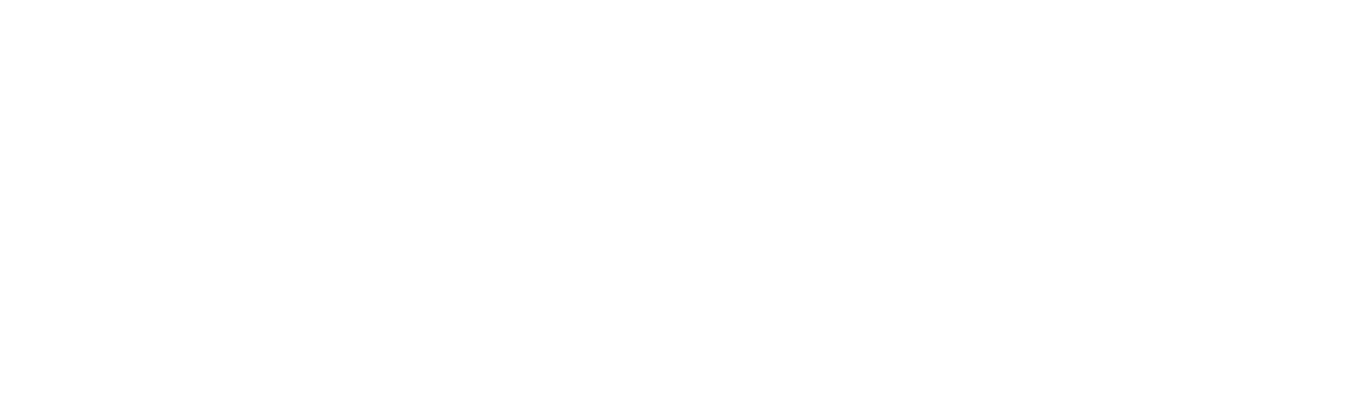
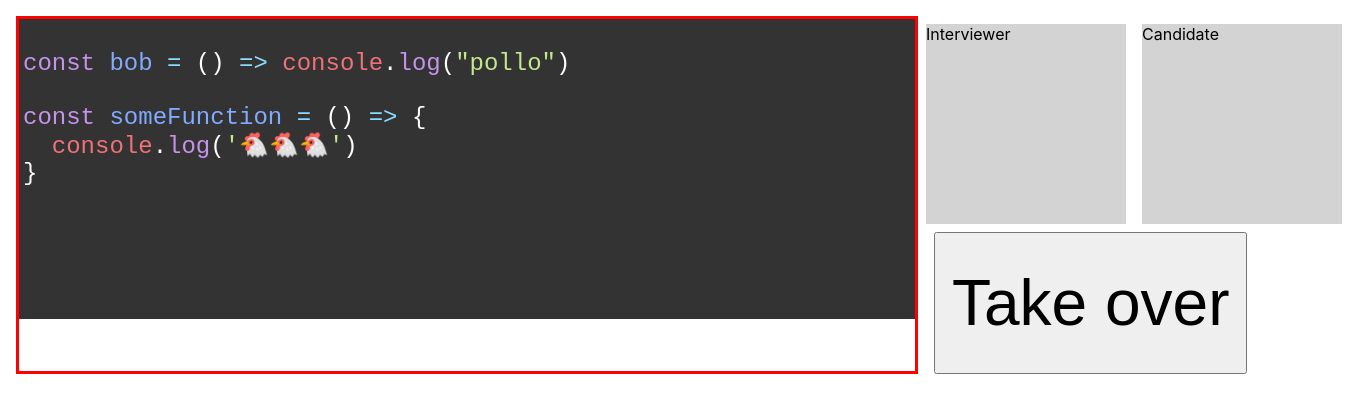
Before and after one commit to FrancisBourgouin/iceberg, a React (Create React App) app in the folder client/: page /interview in a window 1280 px wide. Shown: the top 412 px of the page, 1350 px wide, since content can reach past the window. Built offline with nearby package versions, Linux system fonts and the light colour scheme.

Commit message:
added basic codemirror + takeover support

```diff
--- a/client/package.json
+++ b/client/package.json
@@ -7,7 +7,9 @@
     "@testing-library/jest-dom": "^5.11.4",
     "@testing-library/react": "^11.1.0",
     "@testing-library/user-event": "^12.1.10",
+    "codemirror": "^5.61.0",
     "react": "^17.0.2",
+    "react-codemirror2": "^7.2.1",
     "react-dom": "^17.0.2",
     "react-router-dom": "^5.2.0",
     "react-scripts": "4.0.3",
--- a/client/src/App.jsx
+++ b/client/src/App.jsx
@@ -22,7 +22,7 @@
           <Route path="/" exact>
             <Home />
           </Route>
-          <Route path="/interview/:interview_id" >
+          <Route path="/interview/" >
             <Interview />
           </Route>
           <Route path="/interview/:interview_id/review" >
--- a/client/src/App.scss
+++ b/client/src/App.scss
@@ -50,3 +50,46 @@
     padding:0.5em 0.25em;
   }
 }
+
+.Interview{
+  padding:1em;
+  display: flex;
+  justify-content: space-between;
+
+  .CodeMirror-container{
+    border:0.2em solid black;
+    &.read-only{
+      border-color: red;
+
+    }
+  }
+  .CodeMirror{
+    width:70vw;
+    min-width:700px;
+    font-size:1.5em;
+    color:white;
+    background-color: #333;
+  }
+
+
+  aside{
+    display: flex;
+    flex-direction: column;
+
+    .webcam{
+      display: flex;
+      div{
+        width:200px;
+        height:200px;
+        background:lightgrey;
+        margin:0.5em;
+      }
+    }
+
+    button{
+      font-size:4em;
+      margin: 0 0.25em;
+      padding:0.5em 0.25em;
+    }
+  }
+}
--- a/client/src/components/Interview.jsx
+++ b/client/src/components/Interview.jsx
@@ -1,6 +1,54 @@
-const InterviewNew = props => {
-  return <h1> I am InterviewNew</h1>
+import { useState } from 'react';
+import { Controlled as CodeMirror } from 'react-codemirror2'
+import 'codemirror/lib/codemirror.css'
+import 'codemirror/theme/material.css'
+import 'codemirror/theme/neat.css'
+import 'codemirror/mode/xml/xml.js'
+import 'codemirror/mode/javascript/javascript.js'
+
+const starterCode = `
+const bob = () => console.log("pollo")
+
+const someFunction = () => {
+  console.log('🐔🐔🐔')
+}
+`
+const Interview = props => {
+  const [code, setCode] = useState(starterCode)
+  const [takeOver, setTakeOver] = useState(false)
+
+  const options = {
+    theme: 'material',
+    tabSize: 2,
+    mode: 'javascript',
+    readOnly: !takeOver
+  }
+  return (
+    <main className="Interview">
+      <section class={`CodeMirror-container ${!takeOver ? 'read-only' : ''}`}>
+        <CodeMirror
+          value={code}
+          options={options}
+
+          onBeforeChange={(editor, data, value) => {
+            setCode(value)
+          }}
+          onChange={(editor, data, value) => {
+          }}
+        />
+      </section>
+      <aside>
+        <section className="webcam">
+          <div>Interviewer</div>
+          <div>Candidate</div>
+        </section>
+        <section>
+          <button onClick={() => setTakeOver(!takeOver)}>Take over</button>
+        </section>
+      </aside>
+    </main>
+  )
 
 }
 
-export default InterviewNew
+export default Interview
```
Also changed, not shown: 1 other file (tests, documents, lock files or other folders).
